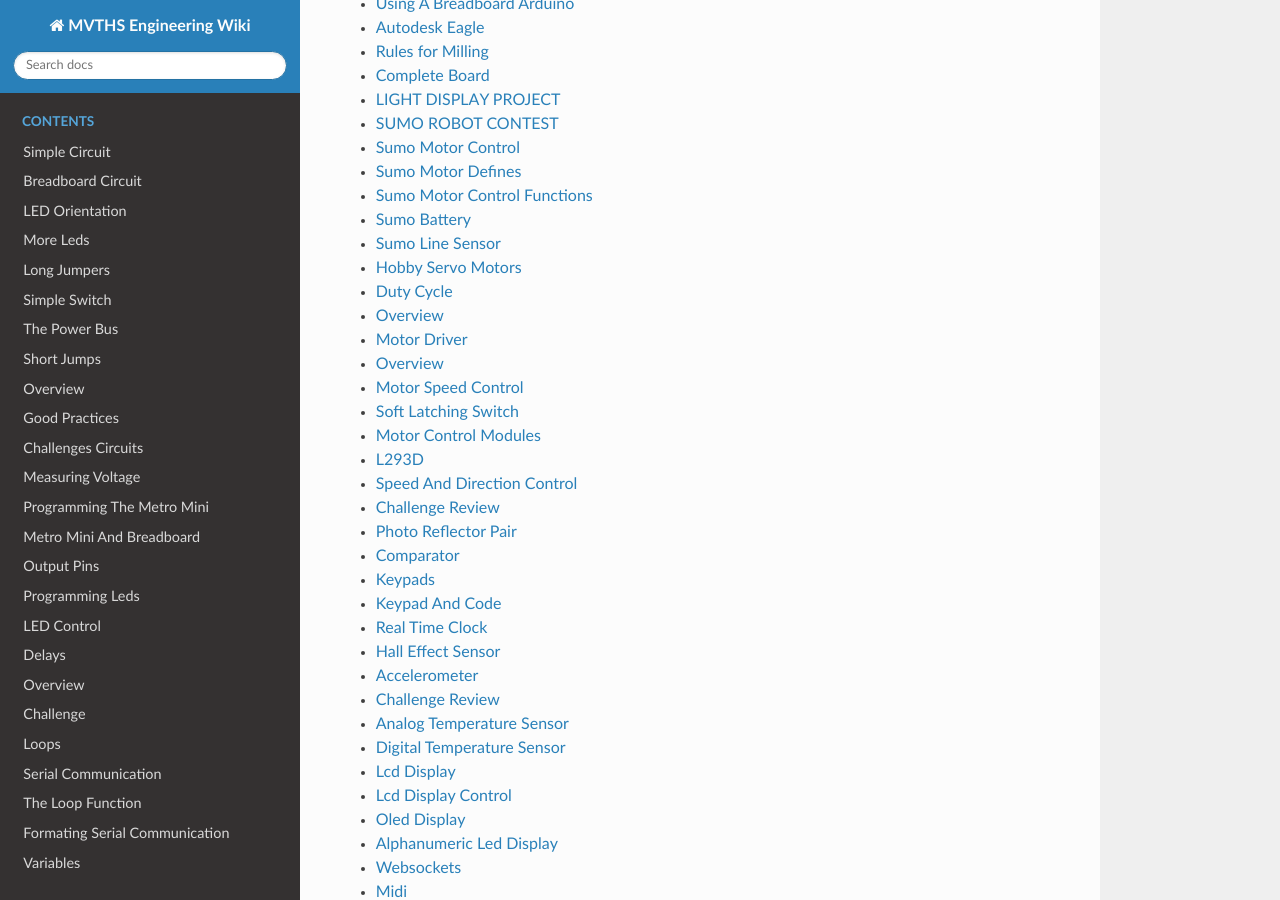
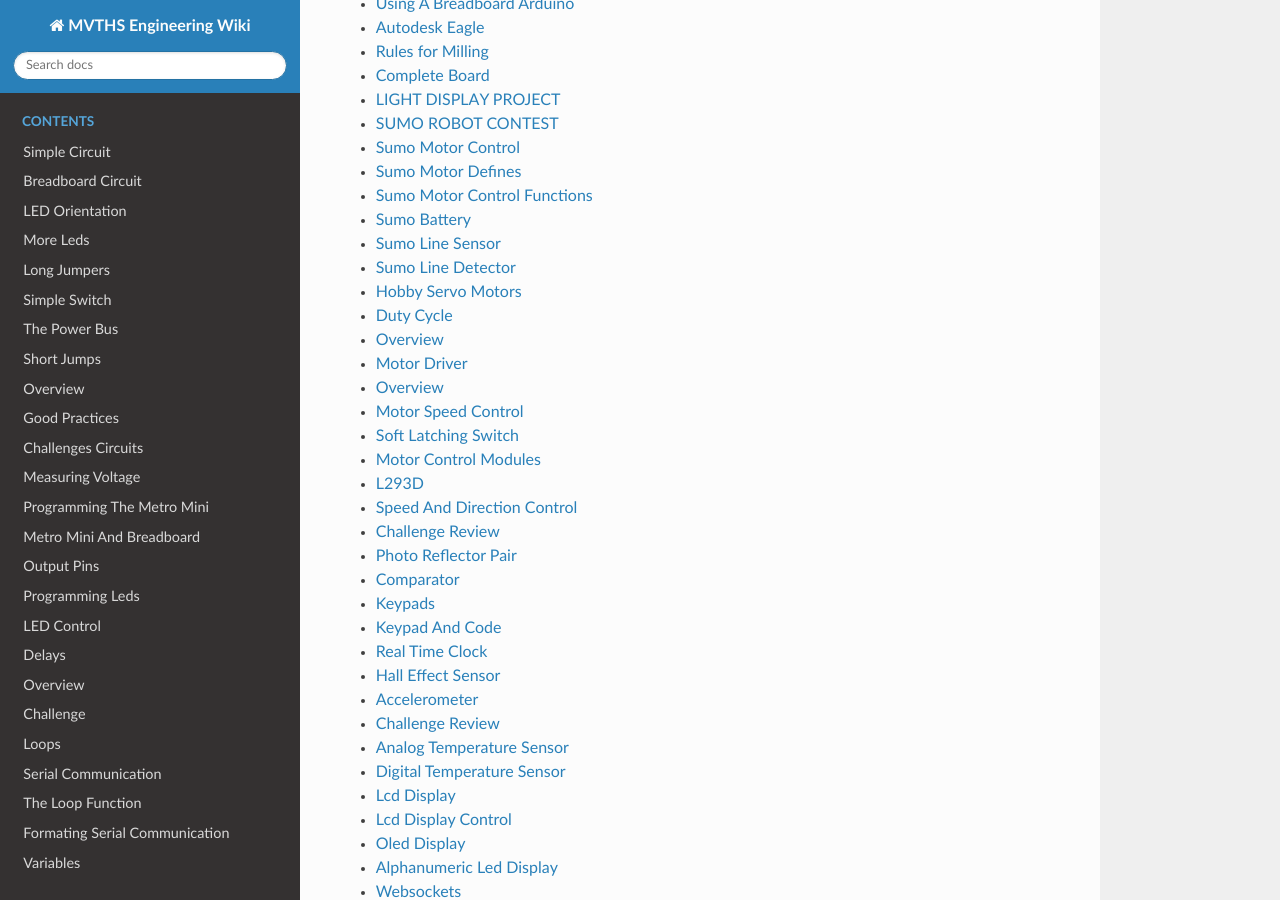
Before and after one commit to maxtkc/mvths-wiki, a Sphinx documentation site: the page built from docs/index.rst, in a window 1280 px wide and 900 px high, scrolled down 2232 px. Built offline with Sphinx 7.4.7 and the Read the Docs theme 2.0.0, drawn with Linux system fonts in a browser that asks for light colours; pages that are not in the unit, such as notebooks, are missing from menus.

Commit message:
Update index.rst

```diff
--- a/docs/index.rst
+++ b/docs/index.rst
@@ -102,6 +102,7 @@ The following is a list of guides for learning about electronics and software in
    070xd-motor-control-functions
    070xe-sumo-battery
    070xf-sumo-line-sensor
+   070xg-sumo-line-detector
    053-hobby-servo-motors
    054-duty-cycle
    055a-voltage-regulation
```
